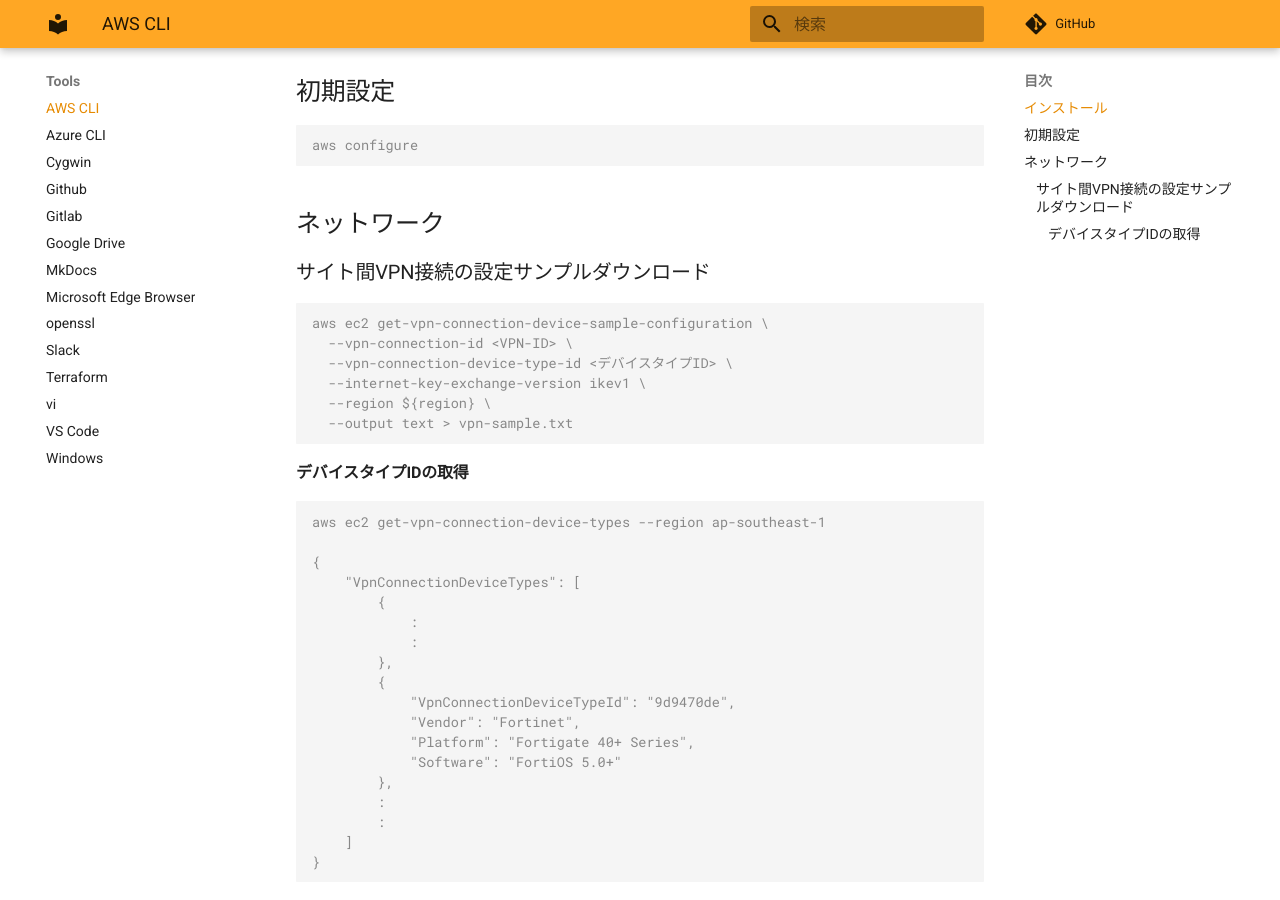
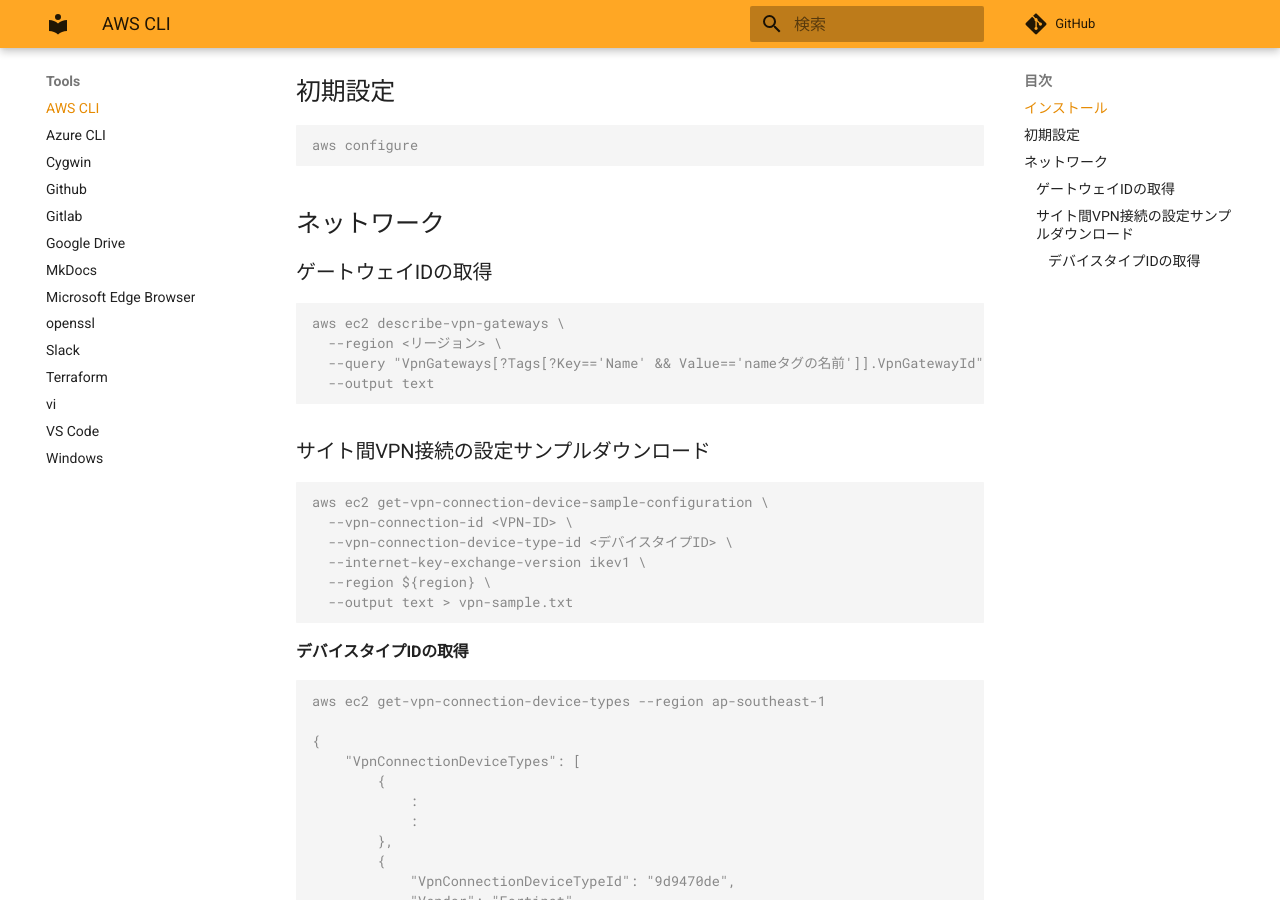
Before and after one commit to zaki-lknr/docs, an MkDocs documentation site: the page built from docs/Tools/aws.md, in a window 1280 px wide and 900 px high, scrolled down 486 px. Built offline with MkDocs 1.6.1 and Material for MkDocs 9.7.7, drawn with Linux system fonts in a browser that asks for light colours; comment, search, counter and statistics services are not loaded.

Commit message:
add: tools/aws: ゲートウェイIDの取得

````diff
--- a/docs/Tools/aws.md
+++ b/docs/Tools/aws.md
@@ -24,6 +24,15 @@ aws configure
 ```
 
 ## ネットワーク
+
+### ゲートウェイIDの取得
+
+```console
+aws ec2 describe-vpn-gateways \
+  --region <リージョン> \
+  --query "VpnGateways[?Tags[?Key=='Name' && Value=='nameタグの名前']].VpnGatewayId" \
+  --output text
+```
 
 ### サイト間VPN接続の設定サンプルダウンロード
 
````
